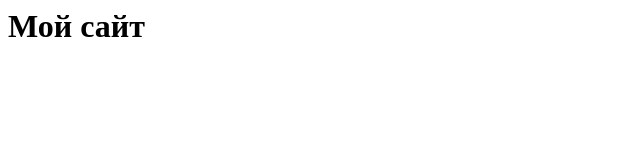
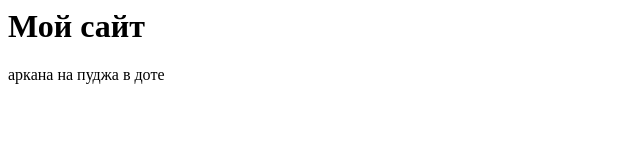
Before and after one commit to Vsha2/123, a plain HTML site: page index.html in a window 1280 px wide. Shown: the whole page, without its empty margins (0-640 px from the left). Drawn offline with Linux system fonts and the light colour scheme.

Commit message:
Update index.html

```diff
--- a/index.html
+++ b/index.html
@@ -1,3 +1,4 @@
 <html>
   <h1>Мой сайт</h1>
+  <p>аркана на пуджа в доте</p>
   </html>
```
